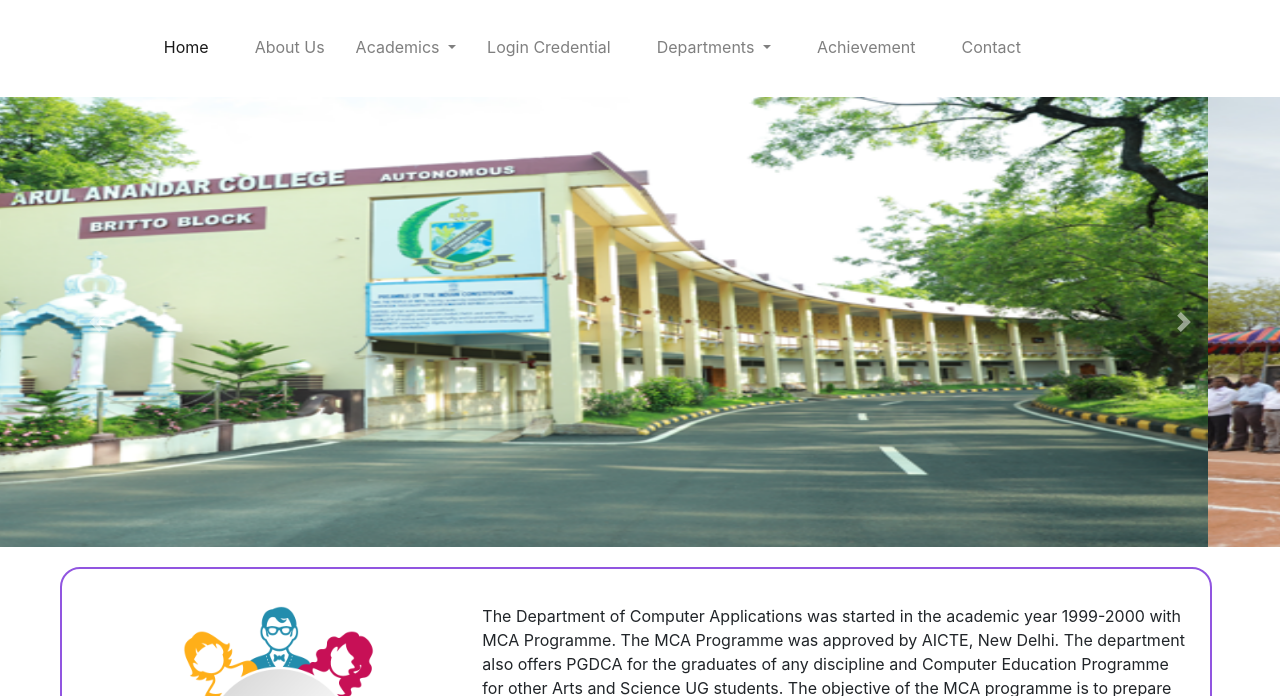
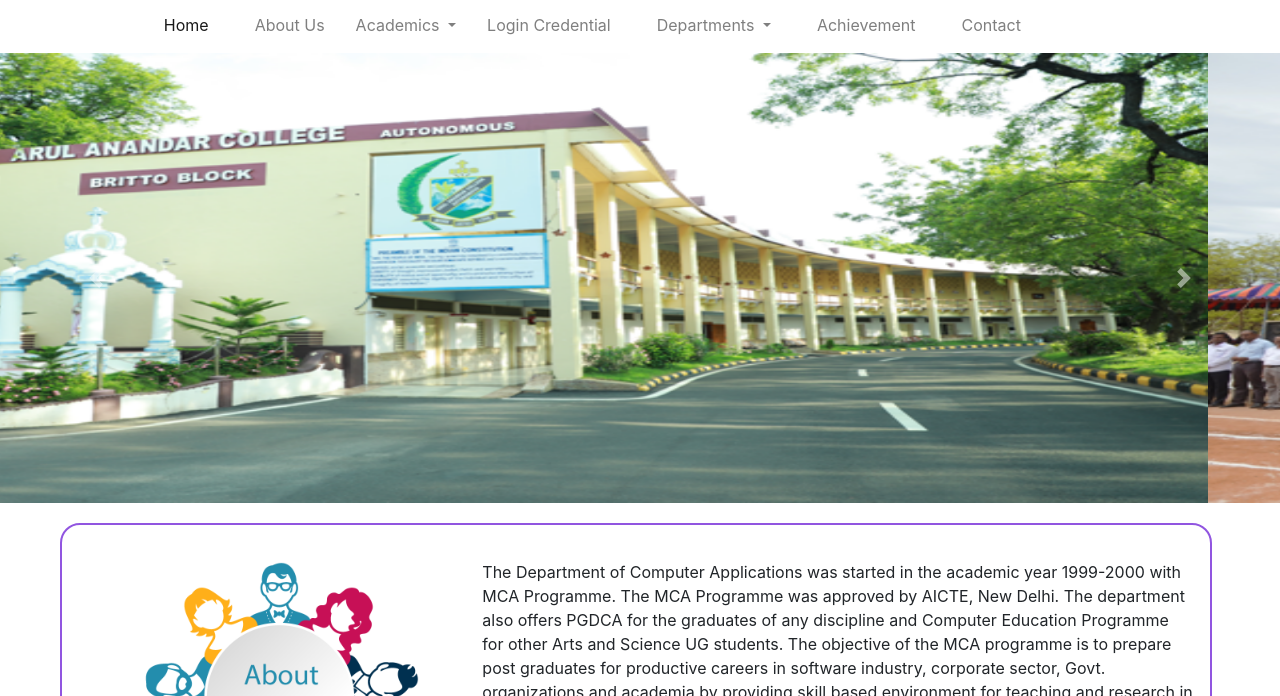
Before and after one commit to praveenmuthupandian/Department_web, a plain HTML site: page index.html in a window 1280 px wide. Shown: the part 104-800 px from the top of the page. Drawn offline with nearby package versions, Linux system fonts and the light colour scheme.

Commit message:
nav-change

```diff
--- a/assets/css/index.css
+++ b/assets/css/index.css
@@ -49,10 +49,10 @@ html{
     margin-left: 15px;
     margin-right: 15px;
 }
-.head-nav{
+/* .head-nav{
 height: 100px;
 
-}
+} */
 /* navbar-ends */
 
  /* carousel-starts  */
```
